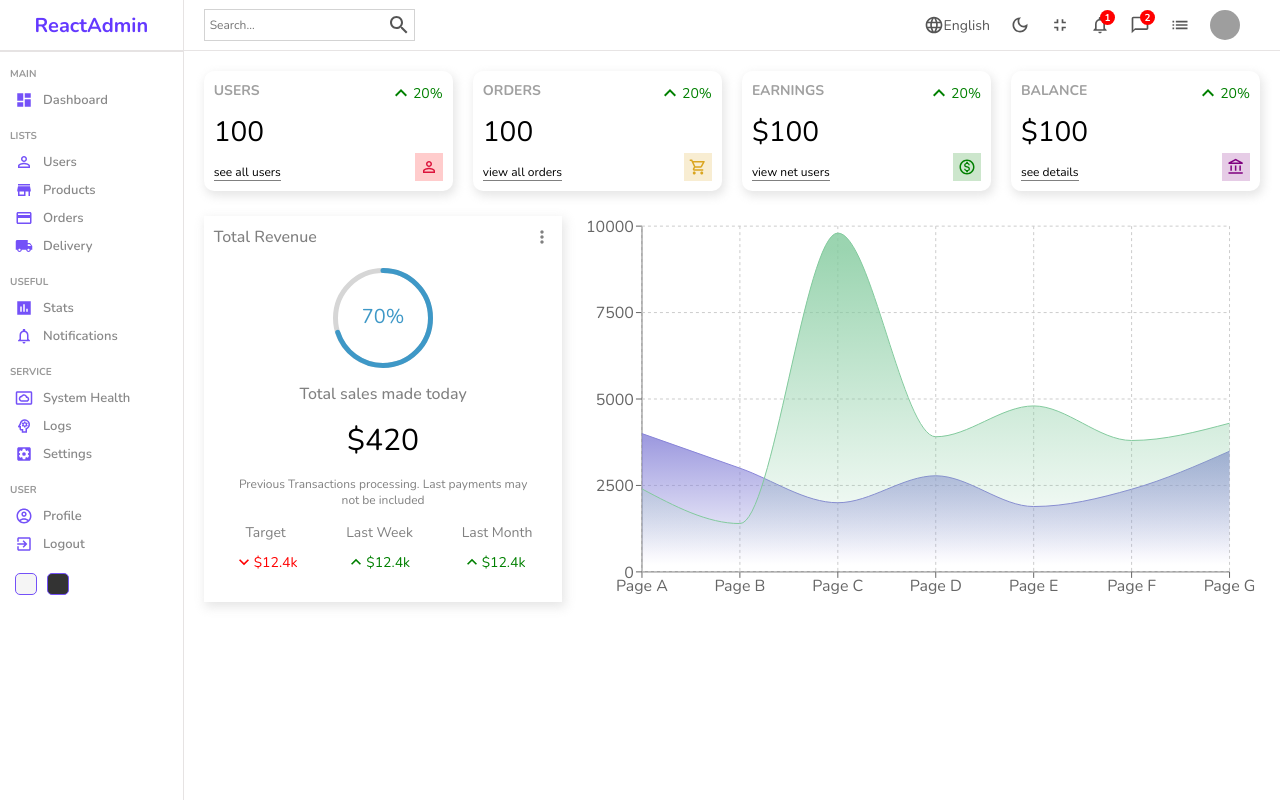
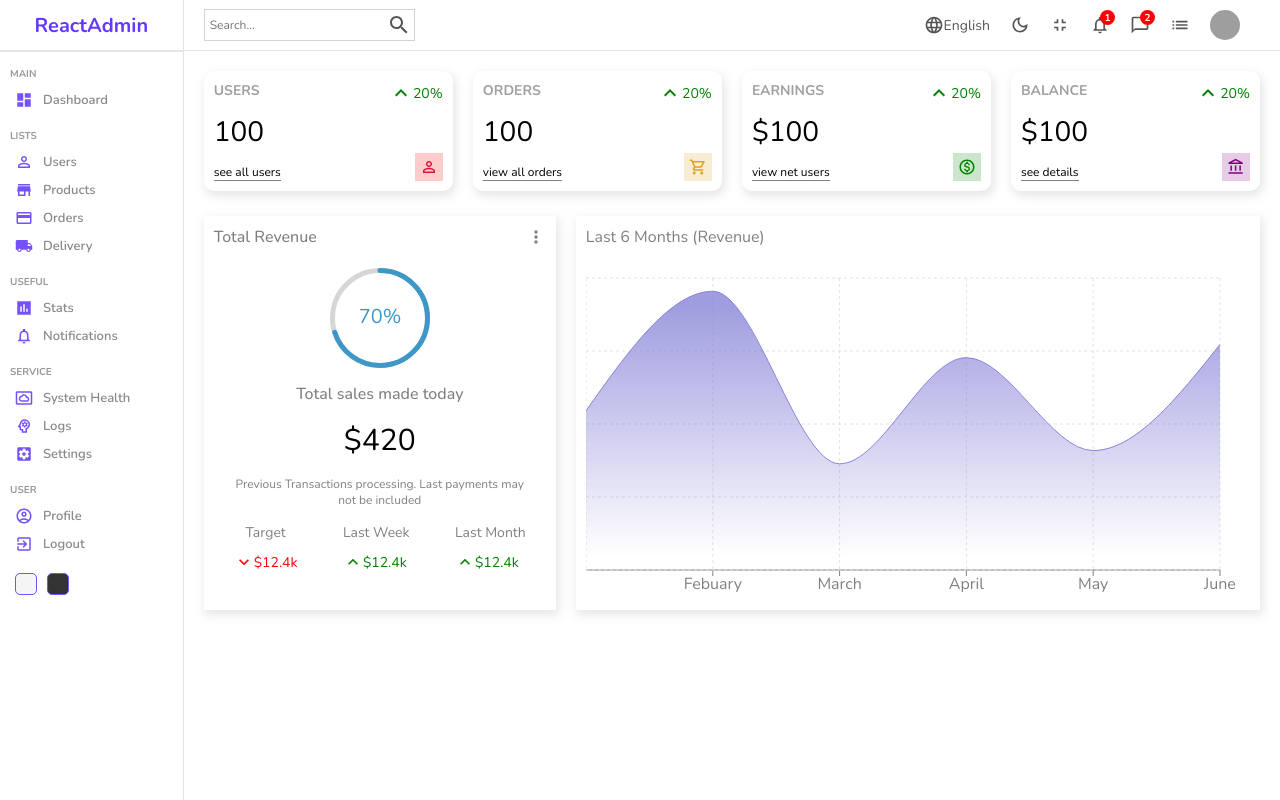
Before and after one commit to KotniSohan98/react-admin-pannel, a React (Create React App) app: page / in a window 1280 px wide. Built offline with nearby package versions, Linux system fonts and the light colour scheme; grey boxes are pictures that could not be loaded.

Commit message:
chart styling and data updated

```diff
--- a/src/components/chart/Chart.jsx
+++ b/src/components/chart/Chart.jsx
@@ -9,55 +9,65 @@
   ResponsiveContainer,
 } from "recharts";
 
+// const data = [
+//   {
+//     name: "Page A",
+//     uv: 4000,
+//     pv: 2400,
+//     amt: 2400,
+//   },
+//   {
+//     name: "Page B",
+//     uv: 3000,
+//     pv: 1398,
+//     amt: 2210,
+//   },
+//   {
+//     name: "Page C",
+//     uv: 2000,
+//     pv: 9800,
+//     amt: 2290,
+//   },
+//   {
+//     name: "Page D",
+//     uv: 2780,
+//     pv: 3908,
+//     amt: 2000,
+//   },
+//   {
+//     name: "Page E",
+//     uv: 1890,
+//     pv: 4800,
+//     amt: 2181,
+//   },
+//   {
+//     name: "Page F",
+//     uv: 2390,
+//     pv: 3800,
+//     amt: 2500,
+//   },
+//   {
+//     name: "Page G",
+//     uv: 3490,
+//     pv: 4300,
+//     amt: 2100,
+//   },
+// ];
+
 const data = [
-  {
-    name: "Page A",
-    uv: 4000,
-    pv: 2400,
-    amt: 2400,
-  },
-  {
-    name: "Page B",
-    uv: 3000,
-    pv: 1398,
-    amt: 2210,
-  },
-  {
-    name: "Page C",
-    uv: 2000,
-    pv: 9800,
-    amt: 2290,
-  },
-  {
-    name: "Page D",
-    uv: 2780,
-    pv: 3908,
-    amt: 2000,
-  },
-  {
-    name: "Page E",
-    uv: 1890,
-    pv: 4800,
-    amt: 2181,
-  },
-  {
-    name: "Page F",
-    uv: 2390,
-    pv: 3800,
-    amt: 2500,
-  },
-  {
-    name: "Page G",
-    uv: 3490,
-    pv: 4300,
-    amt: 2100,
-  },
+  { name: "January", Total: 1200 },
+  { name: "Febuary", Total: 2100 },
+  { name: "March", Total: 800 },
+  { name: "April", Total: 1600 },
+  { name: "May", Total: 900 },
+  { name: "June", Total: 1700 },
 ];
 
 const Chart = () => {
   return (
     <div className="chart">
-      <ResponsiveContainer width="100%" height="100%">
+      <div className="title">Last 6 Months (Revenue)</div>
+      <ResponsiveContainer width="100%" aspect={2 / 1}>
         <AreaChart
           width={730}
           height={250}
@@ -65,32 +75,20 @@
           margin={{ top: 10, right: 30, left: 0, bottom: 0 }}
         >
           <defs>
-            <linearGradient id="colorUv" x1="0" y1="0" x2="0" y2="1">
+            <linearGradient id="total" x1="0" y1="0" x2="0" y2="1">
               <stop offset="5%" stopColor="#8884d8" stopOpacity={0.8} />
               <stop offset="95%" stopColor="#8884d8" stopOpacity={0} />
             </linearGradient>
-            <linearGradient id="colorPv" x1="0" y1="0" x2="0" y2="1">
-              <stop offset="5%" stopColor="#82ca9d" stopOpacity={0.8} />
-              <stop offset="95%" stopColor="#82ca9d" stopOpacity={0} />
-            </linearGradient>
           </defs>
-          <XAxis dataKey="name" />
-          <YAxis />
-          <CartesianGrid strokeDasharray="3 3" />
+          <XAxis dataKey="name" stroke="gray" />
+          <CartesianGrid strokeDasharray="3 3" className="chartGrid" />
           <Tooltip />
           <Area
             type="monotone"
-            dataKey="uv"
+            dataKey="Total"
             stroke="#8884d8"
             fillOpacity={1}
-            fill="url(#colorUv)"
-          />
-          <Area
-            type="monotone"
-            dataKey="pv"
-            stroke="#82ca9d"
-            fillOpacity={1}
-            fill="url(#colorPv)"
+            fill="url(#total)"
           />
         </AreaChart>
       </ResponsiveContainer>
--- a/src/components/chart/chart.scss
+++ b/src/components/chart/chart.scss
@@ -1,3 +1,13 @@
 .chart {
   flex: 4;
+  -webkit-box-shadow: 2px 4px 10px 1px rgba(0, 0, 0, 0.47);
+  box-shadow: 2px 4px 10px 1px rgba(201, 201, 201, 0.47);
+  padding: 10px;
+  color: gray;
+  .title {
+    margin-bottom: 20px;
+  }
+  .chartGrid {
+    stroke: rgb(228, 225, 225);
+  }
 }
```
